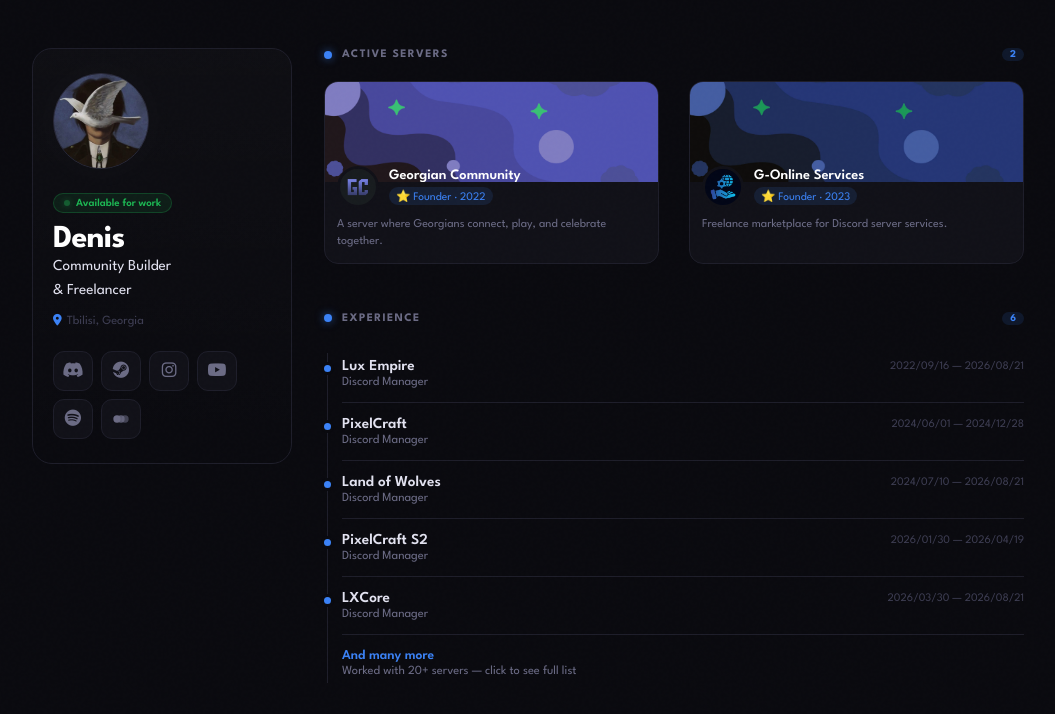
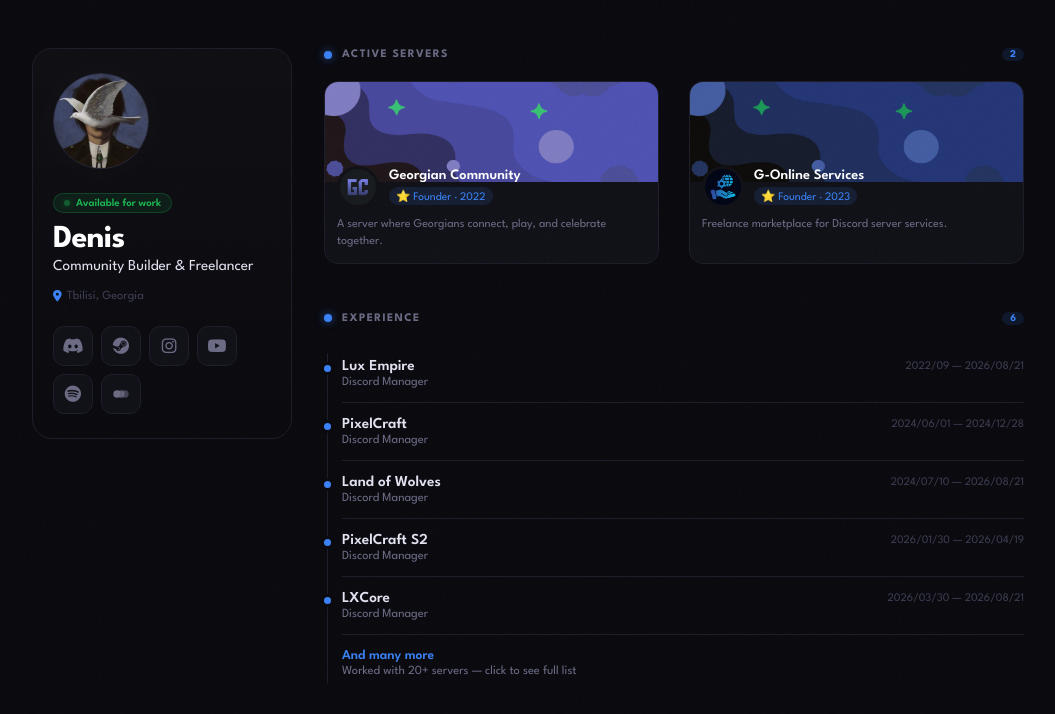
Before and after one commit to DenisMashov/Portfolio, a website: page public/index.html in a window 1280 px wide. Shown: the whole page, without its empty margins (112-1167 px from the left). Drawn offline with Linux system fonts and the light colour scheme.

Commit message:
Update index.html

```diff
--- a/public/index.html
+++ b/public/index.html
@@ -63,7 +63,7 @@
       <div class="identity">
         <span class="avail-badge"><span class="avail-dot"></span> Available for work</span>
         <h1>Denis</h1>
-        <p class="subtitle">Community Builder<br>&amp; Freelancer</p>
+        <p class="subtitle">Community Builder & Freelancer</p>
         <p class="location"><i class="fa-solid fa-location-dot"></i> Tbilisi, Georgia</p>
       </div>
 
@@ -151,7 +151,7 @@
               <a href="https://discord.gg/7Ekc8NZeqn" target="_blank" class="exp-name">Lux Empire</a>
               <span class="exp-role">Discord Manager</span>
             </div>
-            <span class="exp-date">2022/09/16 — 2026/08/21</span>
+            <span class="exp-date">2022/09 — 2026/08/21</span>
           </div>
 
           <div class="exp-item">
```
